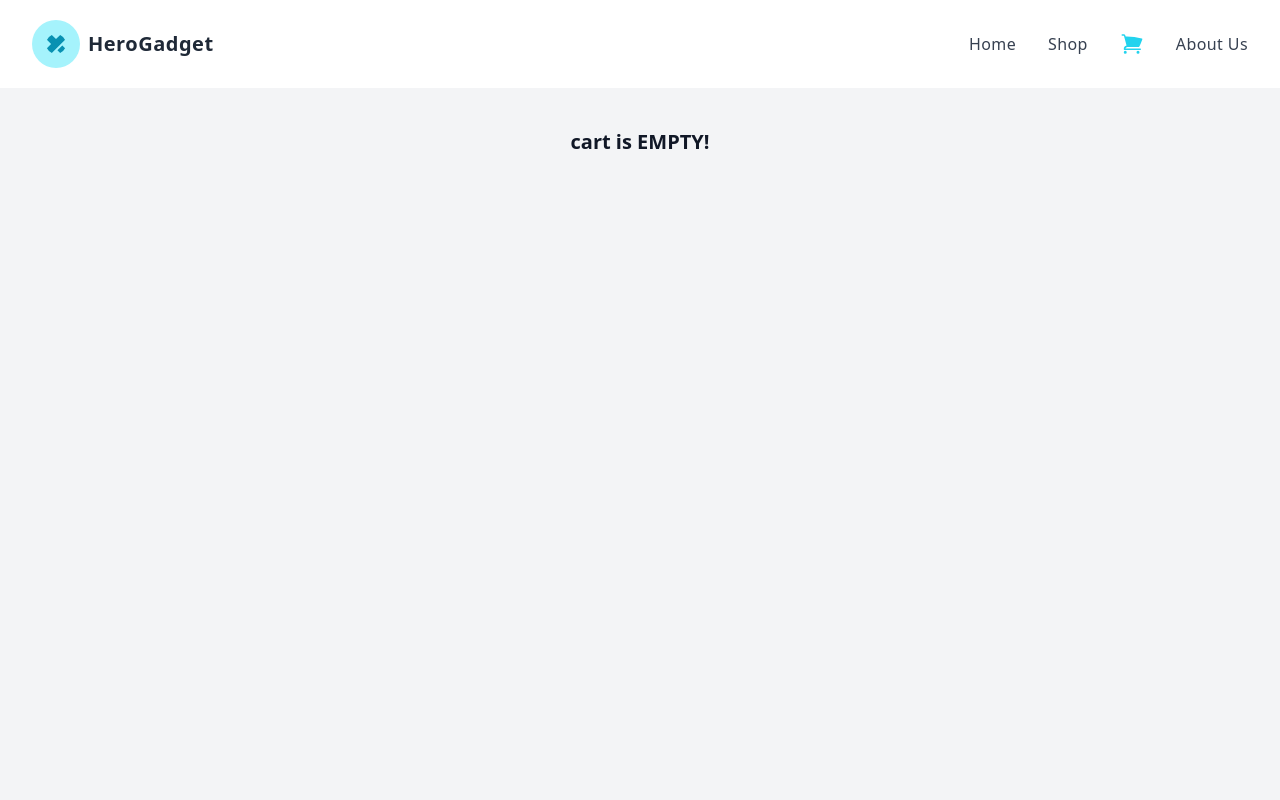
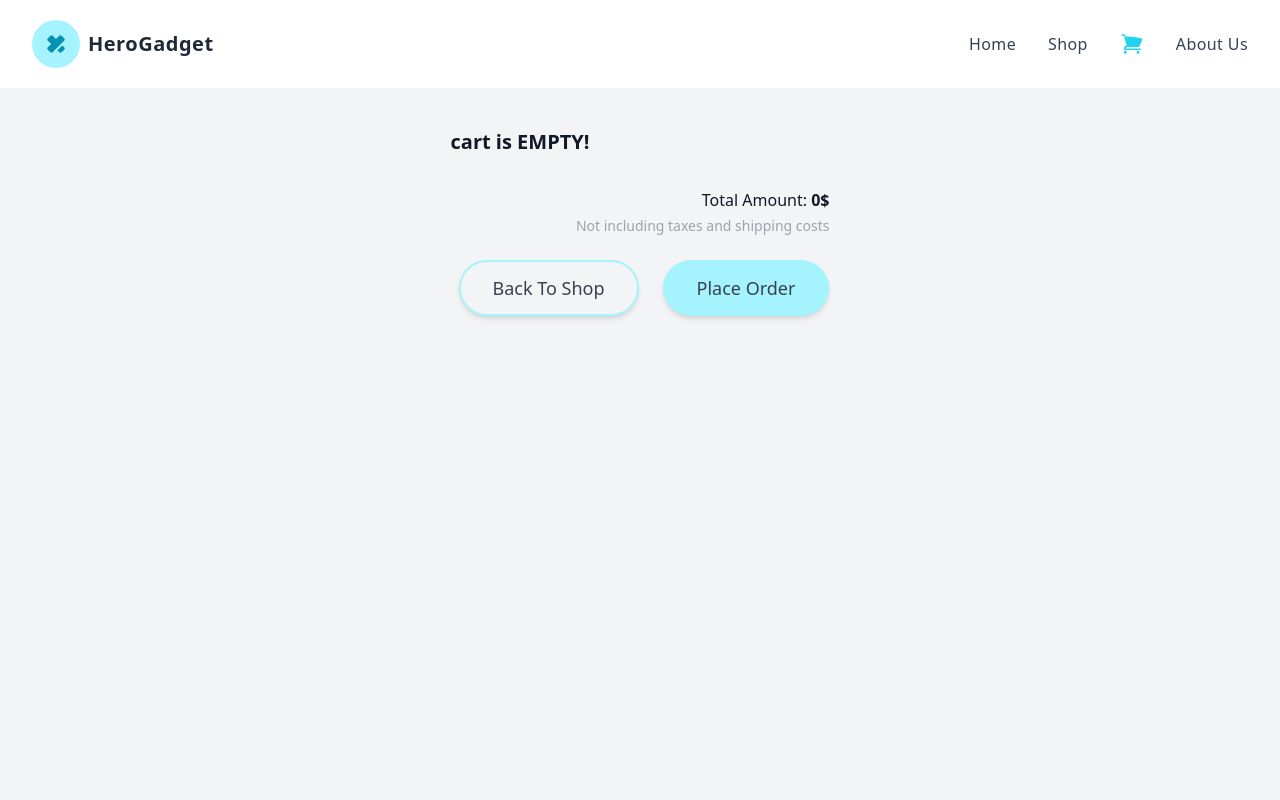
Before and after one commit to mehedihasanjibon/heroGadget, a React (Vite) app: page /cart in a window 1280 px wide. Shown: the top 800 px of the page. Built offline with nearby package versions, Linux system fonts and the light colour scheme.

Commit message:
added to button and back to shop button work

```diff
--- a/src/components/Cart.jsx
+++ b/src/components/Cart.jsx
@@ -1,12 +1,18 @@
 import React, { useEffect, useState } from 'react';
 import { getStoredCart } from '../utils/fakeDB';
-import { useLoaderData } from 'react-router-dom';
+import { Link, useLoaderData } from 'react-router-dom';
 import CartItem from './Cards/CartItem';
 
 const Cart = () => {
-const {cartArray} = useLoaderData();
+    const {cartArray} = useLoaderData();
+    let total = 0;
+    if(cartArray.length > 0){
+        for(const product of cartArray){
+            total = total + product.price * product.quantity;
+        }
+    }
 
-    console.log(cartArray);
+    // console.log(cartArray);
 
     return (
         <div className='flex min-h-screen items-start justify-center bg-gray-100 text-gray-900
@@ -24,6 +30,24 @@ const {cartArray} = useLoaderData();
                             ></CartItem> )
                     }
                 </ul>
+                <div className='space-y-1 text-right'>
+                    <p>
+                        Total Amount: <span className='font-semibold'>{total}$</span>
+                    </p>
+                    <p className='text-sm text-gray-400'>
+                        Not including taxes and shipping costs
+                    </p>
+                </div>
+                <div className='flex justify-end space-x-4'>
+                    {
+                        cartArray.length > 0 ?
+                            <button className='btn-outlined'> clear Cart </button> :
+                            <Link to='/shop'>
+                                <button className='btn-outlined'> Back To Shop </button>
+                            </Link>
+                    }
+                    <button className='btn-primary'> Place Order </button>
+                </div>
             </div>
         </div>
     );
```
